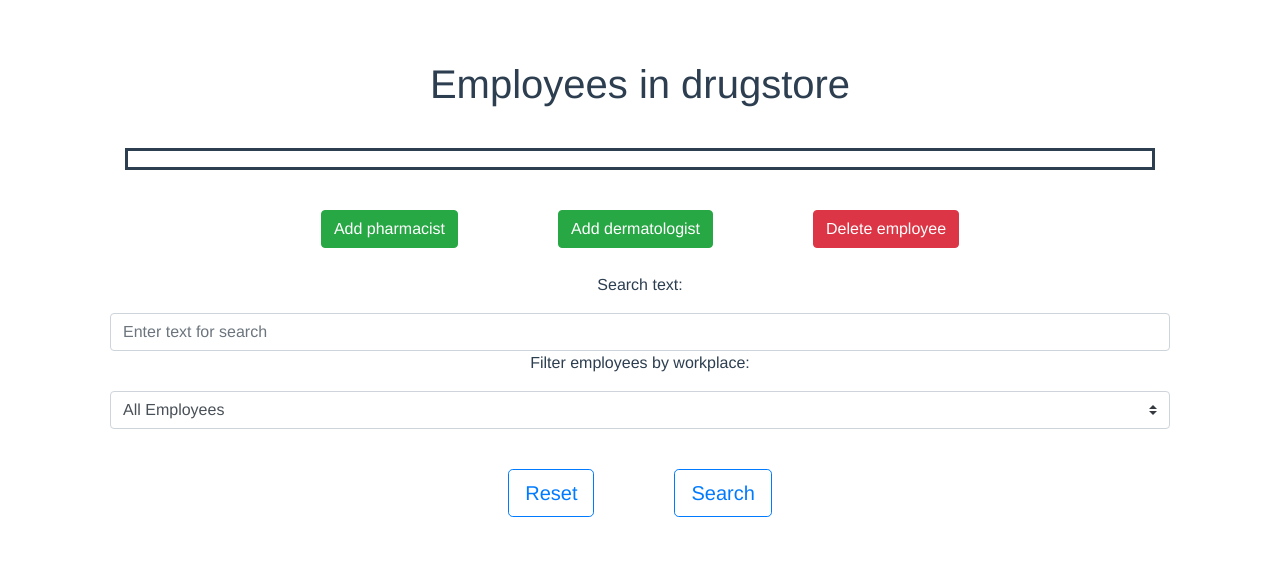
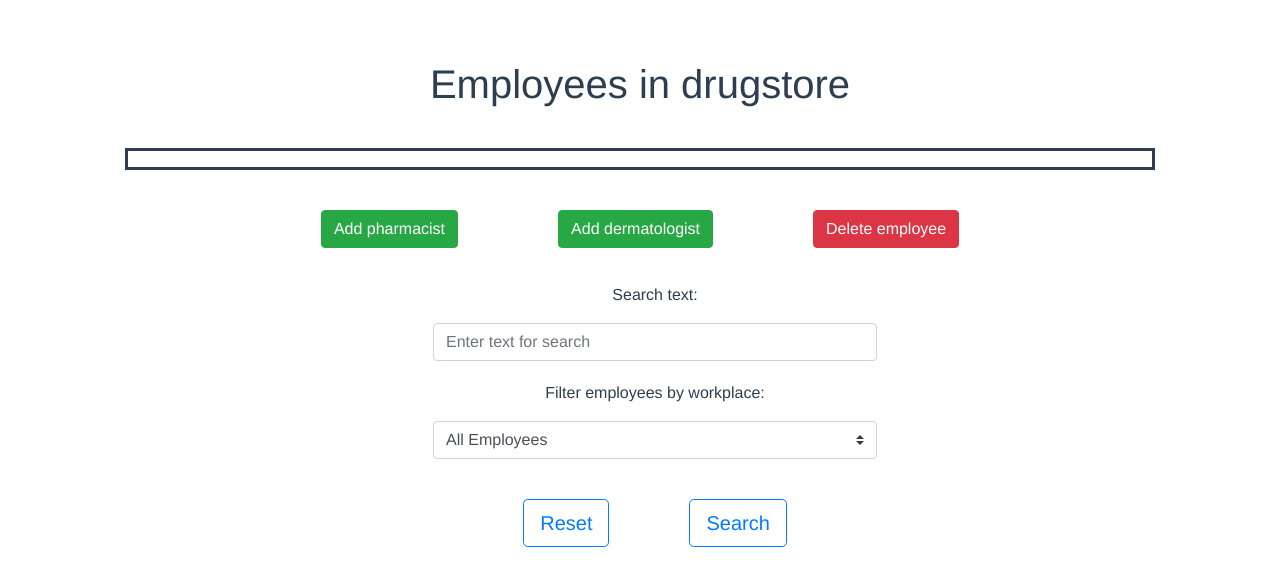
Before and after one commit to matkoman-py/MRS-ISA, a Vue app in the folder frontend-client/: page /#/employeesOverview in a window 1280 px wide. Shown: the top 586 px of the page. Built offline with nearby package versions, Linux system fonts and the light colour scheme; no server answers.

Commit message:
fix: fixed some visual issues

```diff
--- a/frontend-client/src/views/EmployeesOverview.vue
+++ b/frontend-client/src/views/EmployeesOverview.vue
@@ -9,16 +9,20 @@
         <b-button style="margin-left:50px; margin-right:50px" variant="success">Add dermatologist</b-button>
         <b-button style="margin-left:50px" variant="danger">Delete employee</b-button>
     </div>
-    <div style="margin:25px">
-        <b-form @submit="onSubmit" @reset="onReset">
-            <p>Search text:</p>
-            <b-form-input v-model="searchText" placeholder="Enter text for search"></b-form-input>
-            <p>Filter employees by workplace:</p>
-            <b-form-select v-model="selected" :options="options"></b-form-select>
-            <b-button type="reset" style="margin:40px" variant="outline-primary" size="lg">Reset</b-button>
-            <b-button type="submit" style="margin:40px" variant="outline-primary" size="lg">Search</b-button>
-        </b-form>
-    </div>
+    <b-container style="margin:15px">
+        <b-row align-h="center">
+            <b-form style="width:40%" @submit="onSubmit" @reset="onReset">
+                <p style="margin-top:20px">Search text:</p>
+                <b-form-input v-model="searchText" placeholder="Enter text for search"></b-form-input>
+                <p style="margin-top:20px">Filter employees by workplace:</p>
+                <b-form-select v-model="selected" :options="options"></b-form-select>
+                <div>
+                <b-button type="reset" style="margin:40px" variant="outline-primary" size="lg">Reset</b-button>
+                <b-button type="submit" style="margin:40px" variant="outline-primary" size="lg">Search</b-button>
+                </div>
+            </b-form>
+        </b-row>
+    </b-container>
   </b-container>
 </template>
 
```
